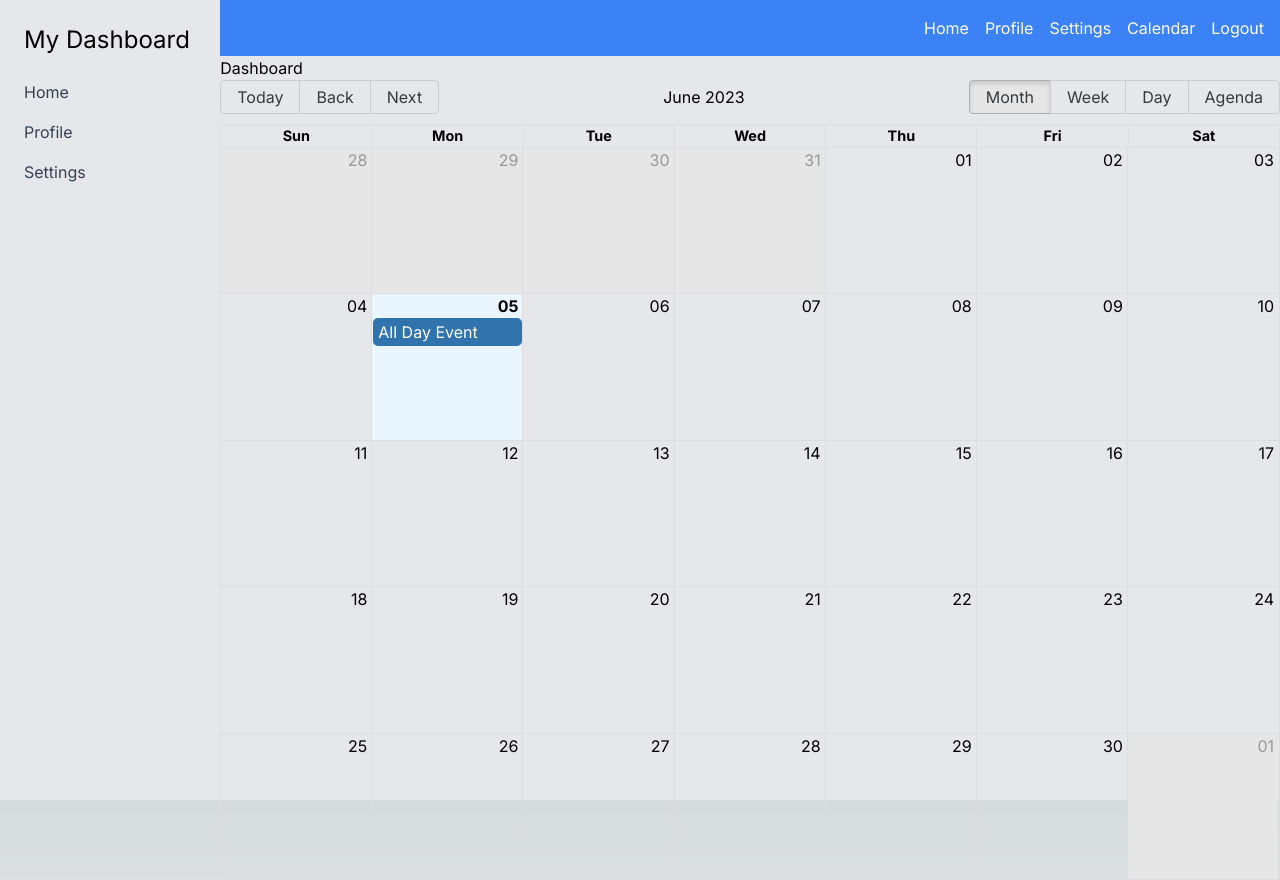
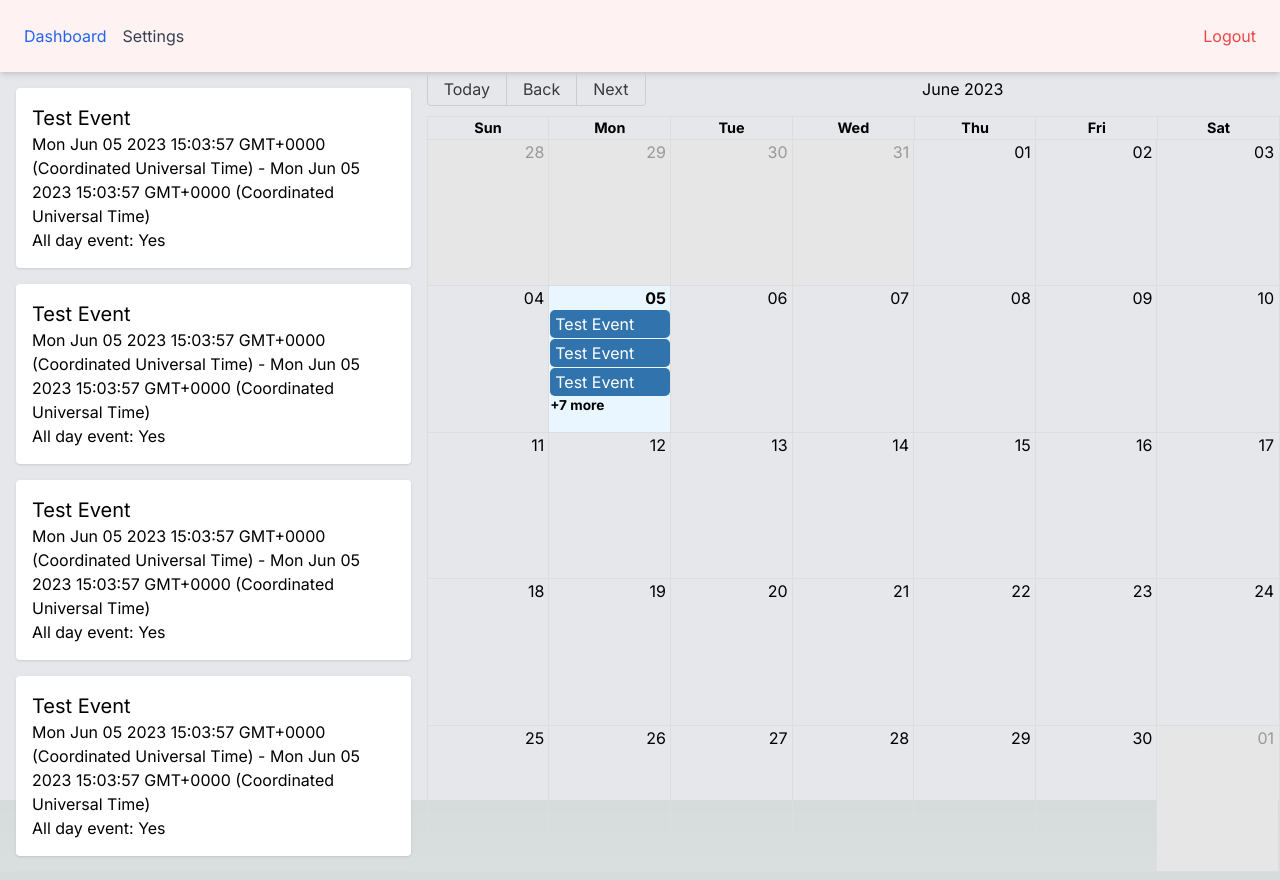
Before and after one commit to soares-daniel/Redskin-Front, a Next.js app: page /dashboard in a window 1280 px wide. Built offline with nearby package versions, Linux system fonts and the light colour scheme.

Commit message:
updated layout and testing

```diff
--- a/src/app/(dashboard)/dashboard/page.tsx
+++ b/src/app/(dashboard)/dashboard/page.tsx
@@ -1,25 +1,33 @@
 // dashboard/page.tsx
 
 import React from "react";
-import Link from "next/link";
 import Layout from "@/components/layout";
 import Calendar from "@/components/calendar";
+import EventCard from "@/components/eventcard";
 
-const events = [
-  {
-    title: "All Day Event",
-    start: new Date(),
-    end: new Date(),
-    allDay: true,
-  },
-  // More events...
-];
+const singleEvent = {
+  title: "Test Event",
+  start: new Date(),
+  end: new Date(),
+  allDay: true,
+};
+
+// Mock events
+const events = Array(10).fill(singleEvent);
 
 export default function Dashboard() {
   return (
     <Layout>
-      <h1>Dashboard</h1>
-      <Calendar events={events} />
+      <div className="flex h-full">
+        <div className="w-1/3 overflow-y-auto h-screen p-4">
+          {events.map((event, index) => (
+            <EventCard key={index} event={event} />
+          ))}
+        </div>
+        <div className="w-2/3 h-full">
+          <Calendar events={events} />
+        </div>
+      </div>
     </Layout>
   );
 }
--- a/src/components/calendar.tsx
+++ b/src/components/calendar.tsx
@@ -1,5 +1,6 @@
 "use client";
 
+// components/Calendar.tsx
 import { FC } from "react";
 import { Calendar as BigCalendar, momentLocalizer } from "react-big-calendar";
 import moment from "moment";
@@ -8,9 +9,9 @@ import "react-big-calendar/lib/css/react-big-calendar.css";
 const localizer = momentLocalizer(moment);
 
 type Event = {
+  title: string;
   start: Date;
   end: Date;
-  title: string;
   allDay?: boolean;
 };
 
@@ -19,13 +20,14 @@ type CalendarProps = {
 };
 
 const Calendar: FC<CalendarProps> = ({ events }) => (
-  <div className="flex-grow">
+  <div className="h-full">
     <BigCalendar
       localizer={localizer}
       events={events}
       startAccessor="start"
       endAccessor="end"
-      style={{ height: "100vh" }}
+      style={{ height: "100%" }}
+      views={["month"]}
     />
   </div>
 );
--- /dev/null
+++ b/src/components/eventcard.tsx
@@ -0,0 +1,25 @@
+// components/EventCard.tsx
+import { FC } from "react";
+
+type Event = {
+  title: string;
+  start: Date;
+  end: Date;
+  allDay?: boolean;
+};
+
+type EventCardProps = {
+  event: Event;
+};
+
+const EventCard: FC<EventCardProps> = ({ event }) => (
+  <div className="bg-white rounded p-4 shadow mb-4">
+    <h3 className="text-xl">{event.title}</h3>
+    <p>
+      {event.start.toString()} - {event.end.toString()}
+    </p>
+    <p>All day event: {event.allDay ? "Yes" : "No"}</p>
+  </div>
+);
+
+export default EventCard;
--- a/src/components/layout.tsx
+++ b/src/components/layout.tsx
@@ -1,5 +1,4 @@
 import { FC, ReactNode } from "react";
-import Sidebar from "./sidebar";
 import Navbar from "./navbar";
 
 type LayoutProps = {
@@ -8,7 +7,6 @@ type LayoutProps = {
 
 const Layout: FC<LayoutProps> = ({ children }) => (
   <div className="flex h-screen bg-gray-200">
-    <Sidebar />
     <div className="flex flex-col w-full">
       <Navbar />
       <main className="flex-grow">{children}</main>
--- a/src/components/navbar.tsx
+++ b/src/components/navbar.tsx
@@ -1,36 +1,43 @@
+"use client";
+
 import { FC } from "react";
 import Link from "next/link";
+import { usePathname } from "next/navigation";
 
-const Navbar: FC = () => (
-  <nav className="bg-blue-500 text-white p-4">
-    <ul className="flex justify-end space-x-4">
-      <li>
-        <Link href="/dashboard/home">
-          <div className="cursor-pointer hover:text-gray-200">Home</div>
+const Navbar: FC = () => {
+  const pathname = usePathname();
+
+  return (
+    <nav className="w-full flex items-center justify-between p-6 shadow-md bg-red-50">
+      <div className="flex gap-4">
+        <Link href="/dashboard">
+          <div
+            className={`${
+              pathname === "/dashboard" ? "text-blue-600" : "text-gray-700"
+            } cursor-pointer`}
+          >
+            Dashboard
+          </div>
         </Link>
-      </li>
-      <li>
-        <Link href="/dashboard/profile">
-          <div className="cursor-pointer hover:text-gray-200">Profile</div>
+        <Link href="/dashboard/settings">
+          <div
+            className={`${
+              pathname === "/dashboard/settings"
+                ? "text-blue-600"
+                : "text-gray-700"
+            } cursor-pointer`}
+          >
+            Settings
+          </div>
         </Link>
-      </li>
-      <li>
-        <Link href="/dashboard/settings">
-          <div className="cursor-pointer hover:text-gray-200">Settings</div>
+      </div>
+      <div>
+        <Link href="/logout">
+          <div className="text-red-500">Logout</div>
         </Link>
-      </li>
-      <li>
-        <Link href="/dashboard/calendar">
-          <div className="cursor-pointer hover:text-gray-200">Calendar</div>
-        </Link>
-      </li>
-      <li>
-        <Link href="/dashboard/logout">
-          <div className="cursor-pointer hover:text-gray-200">Logout</div>
-        </Link>
-      </li>
-    </ul>
-  </nav>
-);
+      </div>
+    </nav>
+  );
+};
 
 export default Navbar;
--- a/src/components/sidebar.tsx
+++ /dev/null
@@ -1,27 +0,0 @@
-import { FC } from "react";
-import Link from "next/link";
-
-const Sidebar: FC = () => (
-  <div className="h-screen w-64 bg-gray-200 p-6">
-    <h2 className="text-2xl mb-6">My Dashboard</h2>
-    <ul className="space-y-4">
-      <li>
-        <Link href="/dashboard/">
-          <div className="text-gray-700 hover:text-gray-900">Home</div>
-        </Link>
-      </li>
-      <li>
-        <Link href="/dashboard/profile">
-          <div className="text-gray-700 hover:text-gray-900">Profile</div>
-        </Link>
-      </li>
-      <li>
-        <Link href="/dashboard/">
-          <div className="text-gray-700 hover:text-gray-900">Settings</div>
-        </Link>
-      </li>
-    </ul>
-  </div>
-);
-
-export default Sidebar;
```
